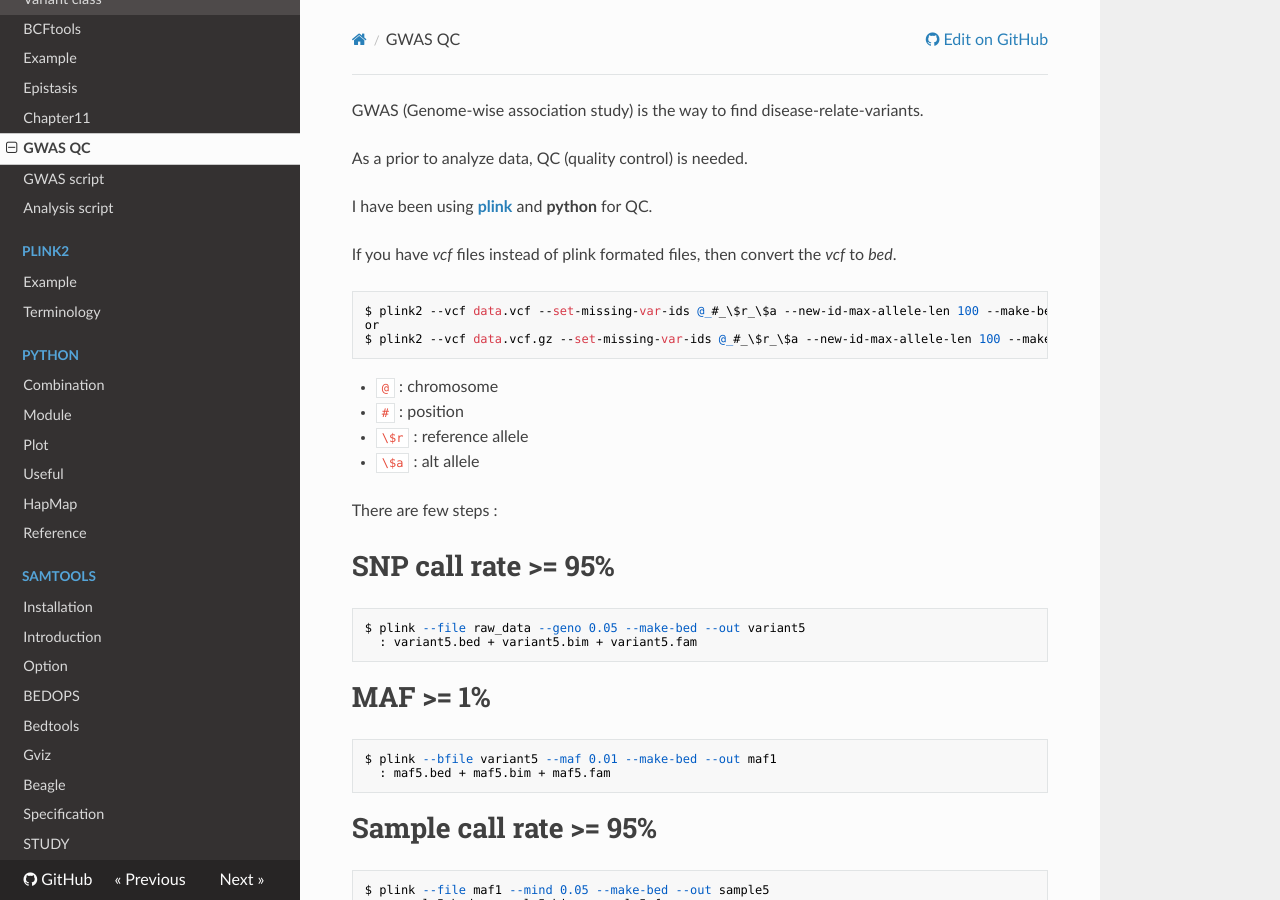
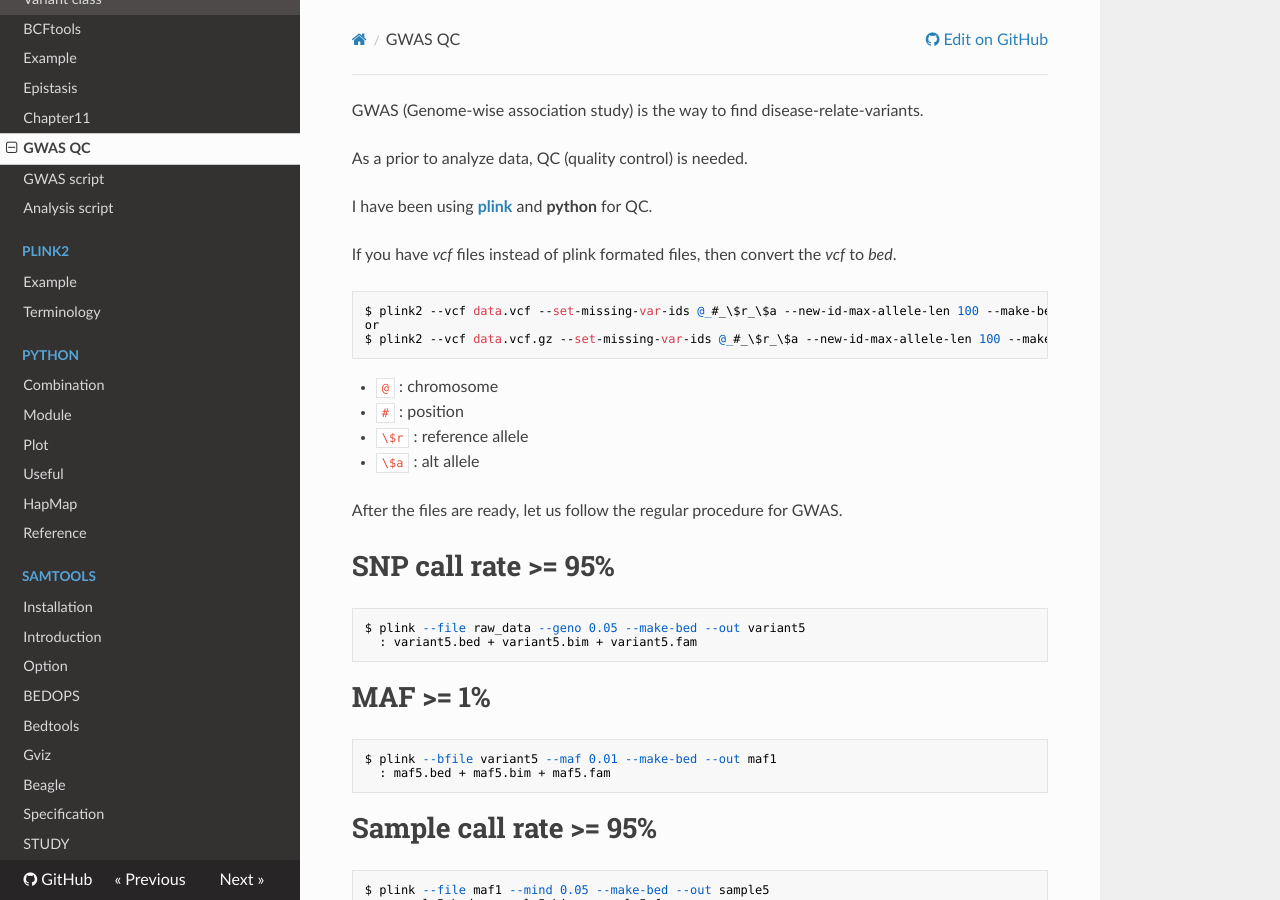
Before and after one commit to WonyoungCho/plink, an MkDocs documentation site: the page built from docs/GWAS.md, in a window 1280 px wide and 900 px high. Built offline with MkDocs 1.6.1, drawn with Linux system fonts in a browser that asks for light colours; nearby versions of some CDN libraries; old or Windows-style settings are respelled for this version of MkDocs.

Commit message:
Update GWAS.md

````diff
--- a/docs/GWAS.md
+++ b/docs/GWAS.md
@@ -17,7 +17,7 @@ $ plink2 --vcf data.vcf.gz --set-missing-var-ids @_#_\$r_\$a --new-id-max-allele
 - `\$a` : alt allele
 
 
-There are few steps :
+After the files are ready, let us follow the regular procedure for GWAS.
 
 # SNP call rate >= 95%
 ```
````
